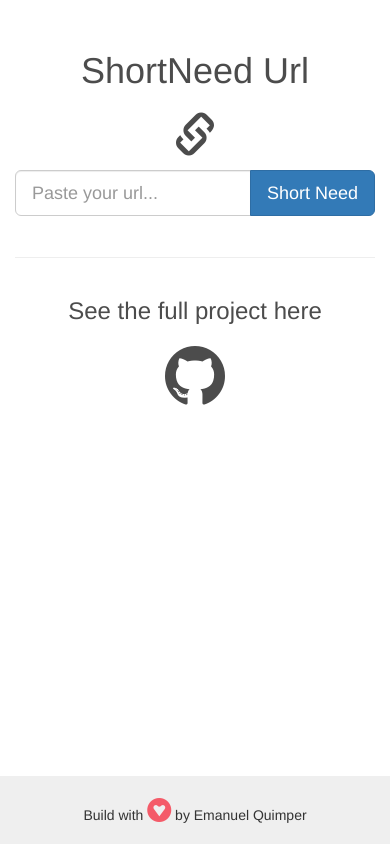
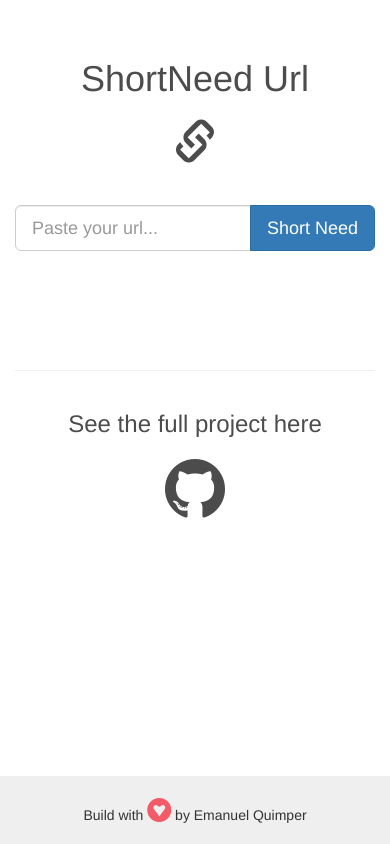
Before and after one commit to EQuimper/MyOwnChallenge-UrlShort, a website: page public/views/index.html in a window 390 px wide. Drawn offline with nearby package versions, Linux system fonts and the light colour scheme; some packages are replaced by stand-ins of ours; files that its build step writes are made by us from their sources; a script that the page names is missing.

Commit message:
Add media queries

```diff
--- a/public/javascript/main.js
+++ b/public/javascript/main.js
@@ -65,7 +65,7 @@ const resetClick = function() {
 
 const resetAppear = function() {
   const resetHTML = '<button class="btn btn-danger btn-lg" id="reset-btn">Reset</button>';
-  $('.github-link').css('margin-top', '5%');
+  $('.github-link').css('margin-top', '3%');
   $('#reset-link').html(resetHTML)
   $('#reset-link').hide().fadeIn('slow');
   $('#reset-btn').click(resetClick);
--- a/public/styles/styles.css
+++ b/public/styles/styles.css
@@ -1,9 +1,11 @@
 body {
   background-color: #ffffff;
+  max-height: 100vh;
+  overflow: hidden;
 }
 
 .title-wrapper {
-  margin-top: 8%;
+  margin-top: 10%;
   text-align: center;
 }
 
@@ -57,3 +59,47 @@ footer {
 .fa-gratipay {
   color: #F45B69;
 }
+
+@media only screen and (max-width: 550px) {
+  .input-wrapper {
+    margin-top: 10%;
+  }
+
+  .title-wrapper {
+    margin-top: 17%;
+    text-align: center;
+  }
+
+  .result-wrapper {
+    margin-top: 10%;
+    text-align: center;
+  }
+
+  .github-link {
+    margin-top: 25%;
+    text-align: center;
+    color: #4c4c4c;
+  }
+}
+
+@media only screen and (max-width: 800px) {
+  .input-wrapper {
+    margin-top: 10%;
+  }
+
+  .title-wrapper {
+    margin-top: 10%;
+    text-align: center;
+  }
+
+  .result-wrapper {
+    margin-top: 10%;
+    text-align: center;
+  }
+
+  .github-link {
+    margin-top: 15%;
+    text-align: center;
+    color: #4c4c4c;
+  }
+}
--- a/public/views/index.html
+++ b/public/views/index.html
@@ -11,10 +11,10 @@
 
   <div class="container title-wrapper">
     <div class="row">
-      <div class="col-md-6 col-md-offset-3">
+      <div class="col-xs-12 col-sm-12 col-md-6 col-md-offset-3">
         <h1 style="color: #4c4c4c;">ShortNeed Url</h1>
       </div>
-      <div class="col-md-6 col-md-offset-3">
+      <div class="col-xs-12 col-sm-12 col-md-6 col-md-offset-3">
         <span class="glyphicon glyphicon-link" aria-hidden="true"></span>
       </div>
     </div>
@@ -22,7 +22,7 @@
 
   <div class="container input-wrapper">
     <div class="row">
-      <div class="col-md-6 col-md-offset-3">
+      <div class="col-xs-12 col-sm-12 col-md-8 col-md-offset-2">
         <div class="input-group input-group-lg">
           <input type="text" name="url" id="url-to-short" placeholder="Paste your url..." class="form-control">
           <span class="input-group-btn">
@@ -35,7 +35,7 @@
 
   <div class="container">
     <div class="row">
-      <div class="col-md-8 col-md-offset-2 result-wrapper">
+      <div class="col-xs-12 col-sm-12 col-md-8 col-md-offset-2 result-wrapper">
         <div id="reset-link"></div>
       </div>
     </div>
```
